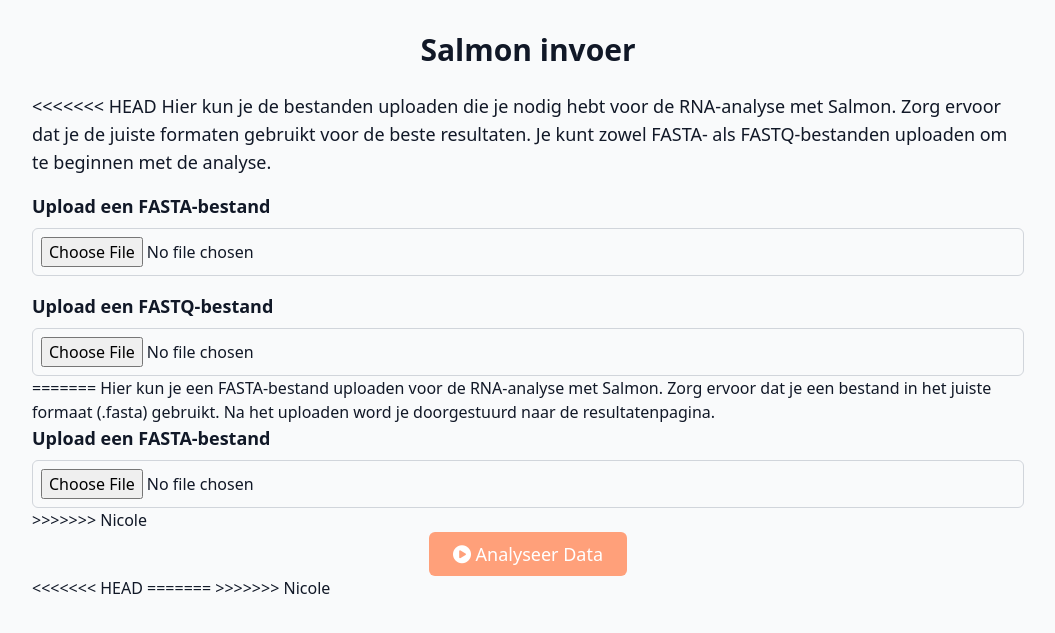
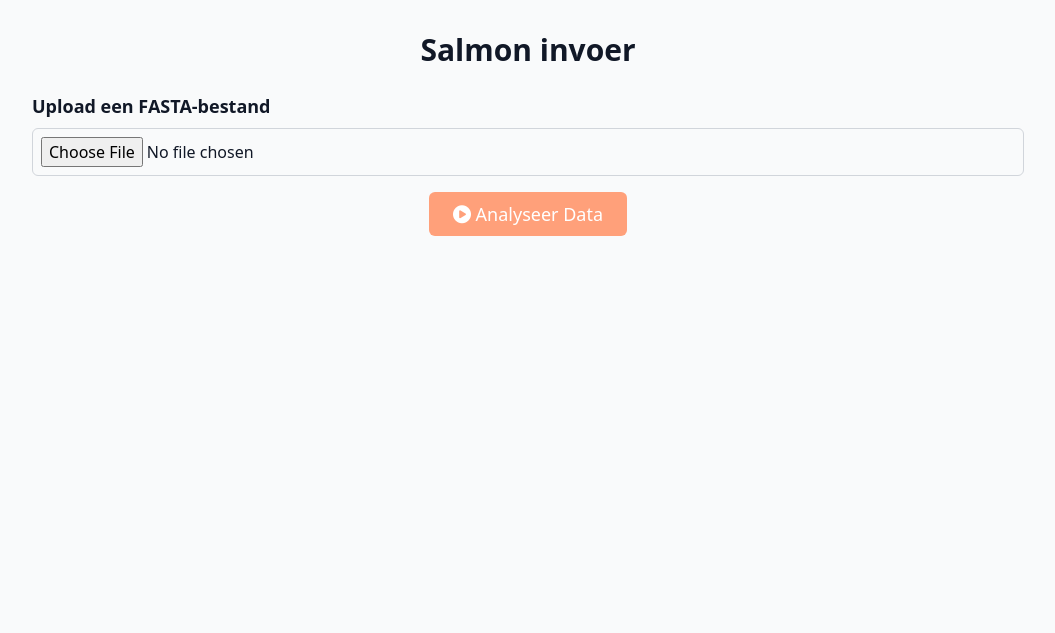
Before and after one commit to Wietze-vd-Berg/De_Bioinformatica_Toolbox, a Flask app: page /salmon_invoer in a window 1280 px wide. Shown: the part 60-693 px from the top of the page, without its empty margins (112-1167 px from the left). Run offline with Flask 3, Linux system fonts and the light colour scheme; some libraries are stand-ins or nearby versions.

Commit message:
head>>> weggehaald

```diff
--- a/Website/templates/Salmon_invoer.html
+++ b/Website/templates/Salmon_invoer.html
@@ -34,8 +34,7 @@
     <div class="max-w-screen-lg mx-auto px-4 py-8">
         <h1 class="text-3xl font-bold text-center mb-6">Salmon invoer</h1>
         <p class="text-lg mb-4">
-<<<<<<< HEAD
-            Hier kun je de bestanden uploaden die je nodig hebt voor de RNA-analyse met Salmon. Zorg ervoor dat je de juiste formaten gebruikt voor de beste resultaten. Je kunt zowel FASTA- als FASTQ-bestanden uploaden om te beginnen met de analyse.
+
         </p>
 
         <!-- Bestandsinvoer sectie -->
@@ -43,21 +42,6 @@
             <div>
                 <label for="fasta-file" class="block text-lg font-semibold mb-2">Upload een FASTA-bestand</label>
                 <input type="file" id="fasta-file" name="fasta-file" accept=".fasta" class="border border-gray-300 p-2 w-full rounded-md">
-            </div>
-
-            <div>
-                <label for="fastq-file" class="block text-lg font-semibold mb-2">Upload een FASTQ-bestand</label>
-                <input type="file" id="fastq-file" name="fastq-file" accept=".fastq" class="border border-gray-300 p-2 w-full rounded-md">
-=======
-            Hier kun je een FASTA-bestand uploaden voor de RNA-analyse met Salmon. Zorg ervoor dat je een bestand in het juiste formaat (.fasta) gebruikt. Na het uploaden word je doorgestuurd naar de resultatenpagina.
-        </p>
-
-        <!-- Bestandsinvoer sectie -->
-        <form action="resultaat.html" method="POST" enctype="multipart/form-data" class="space-y-4">
-            <div>
-                <label for="fasta-file" class="block text-lg font-semibold mb-2">Upload een FASTA-bestand</label>
-                <input type="file" id="fasta-file" name="fasta-file" accept=".fasta" class="border border-gray-300 p-2 w-full rounded-md" required>
->>>>>>> Nicole
             </div>
 
             <div class="flex justify-center">
@@ -69,9 +53,5 @@
     </div>
 
 </body>
-<<<<<<< HEAD
+
 </html>
-
-=======
-</html>
->>>>>>> Nicole
```
